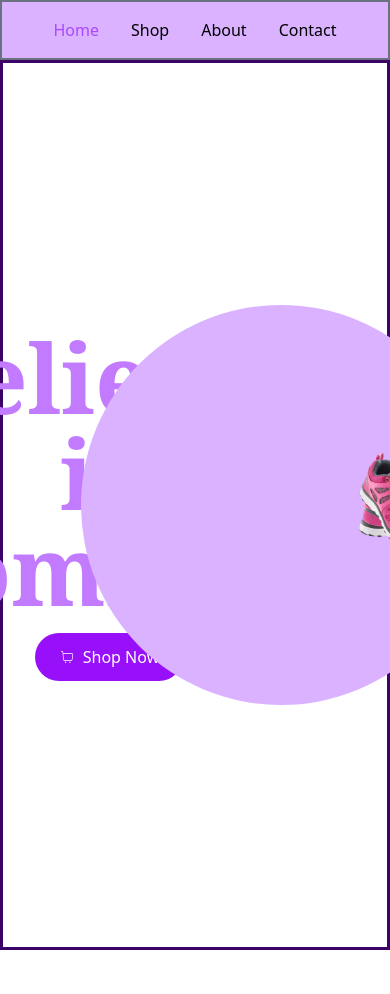
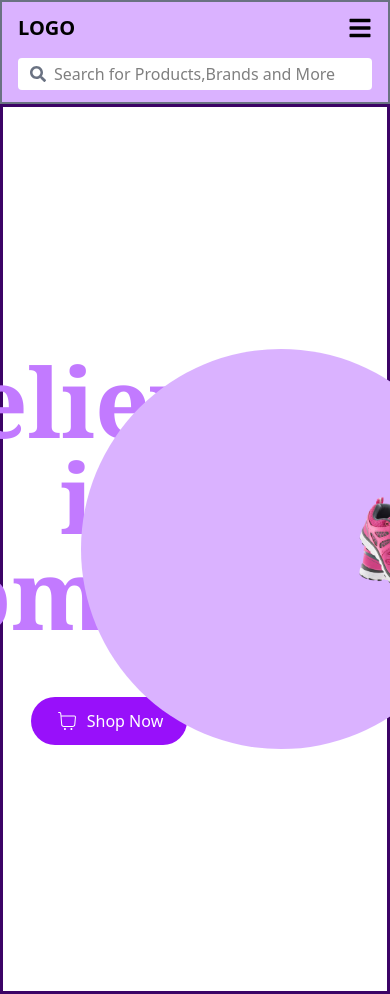
Before and after one commit to AdityaGitter/E-Commerce, a React (Vite) app in the folder frontend/: page / in a window 390 px wide. Shown: the top 994 px of the page. Before the commit the page ends 950 px from the top, so only its background shows below. Built offline with nearby package versions, Linux system fonts and the light colour scheme.

Commit message:
Responsive Navbar

```diff
--- a/frontend/src/components/Navbar.tsx
+++ b/frontend/src/components/Navbar.tsx
@@ -1,16 +1,39 @@
-import React from 'react'
+import React ,{ useState } from 'react'
 import{ NavLink } from 'react-router-dom'
+import { FaSearch,FaBars,FaTimes } from "react-icons/fa";
 
 function Navbar() {
+  const [searchText, setSearchText] = useState<string>('');
+  const [isMenuOpen, setIsMenuOpen] = useState<boolean>(false);
   return (
     <>
-     <nav className='bg-purple-300 border-2 border-gray-500 p-4'>
-        <ul className="flex gap-8 justify-center">
+     <nav className='bg-purple-300 border-2 border-gray-500 px-4 py-3 flex flex-col md:flex-row md:items-center md:justify-between gap-4'>
+      <div className='flex items-center justify-between w-full md:w-auto'>
+        <div className='text-xl font-bold'>
+          LOGO
+        </div>
+          <button className='md:hidden text-2xl' onClick={()=> setIsMenuOpen(!isMenuOpen)}>
+            {isMenuOpen ? <FaTimes/> : <FaBars/>}
+          </button>
+      </div>
+      <div className='bg-white px-3 py-1 rounded-sm w-full flex gap-2 flex-row text-gray-500 md:w-1/3 items-center'>
+        <div><FaSearch />
+        </div>
+        <input
+        type='text'
+        placeholder='Search for Products,Brands and More'
+        className='outline-none w-full text-black'
+        value={searchText}
+        onChange={(e) => setSearchText(e.target.value)}
+        ></input>
+      </div>
+        <ul className={`flex flex-col md:flex-row gap-3 md:gap-8 text-center w-full md:w-auto px-20 ${isMenuOpen ? 'block' : 'hidden'} md:flex`}>
             <li><NavLink to="/" className={({ isActive }) => isActive ? 'text-purple-500': 'text-black'}>Home</NavLink></li>
             <li><NavLink to="/shop" className={({ isActive }) => isActive ? 'text-purple-500': 'text-black'}>Shop</NavLink></li>
             <li><NavLink to="/about" className={({ isActive }) => isActive ? 'text-purple-500': 'text-black'}>About</NavLink></li>
             <li><NavLink to="/contact" className={({ isActive }) => isActive ? 'text-purple-500': 'text-black'}>Contact</NavLink></li>
         </ul>
+
     </nav>
     </>
   )
--- a/frontend/src/pages/Home.tsx
+++ b/frontend/src/pages/Home.tsx
@@ -4,10 +4,10 @@ import { CiShoppingCart } from "react-icons/ci";
 function Home() {
   return (
     <div className='border-3 border-purple-950 p-5 flex'>
-        <div className='w-1/2 flex flex-col gap-4 justify-center items-center text-center h-screen'>
+        <div className='w-1/2 flex flex-col gap-14 justify-center items-center text-center h-screen'>
             <p className='font-bold text-purple-400 font-serif text-8xl  '>Believes in Comfort!</p>
             <div className='bg-purple-600 rounded-full px-6 py-3 text-white flex items-center gap-2 hover:bg-purple-700 transition cursor-pointer'>
-                <CiShoppingCart />
+                <CiShoppingCart className='text-2xl'/>
                 <button >Shop Now</button>
             </div>
         </div>
--- /dev/null
+++ b/frontend/src/pages/Trending.tsx
@@ -0,0 +1,13 @@
+import React from 'react'
+
+function Trending() {
+  return (
+    <>
+      <div>
+
+      </div>
+    </>
+  )
+}
+
+export default Trending
```
